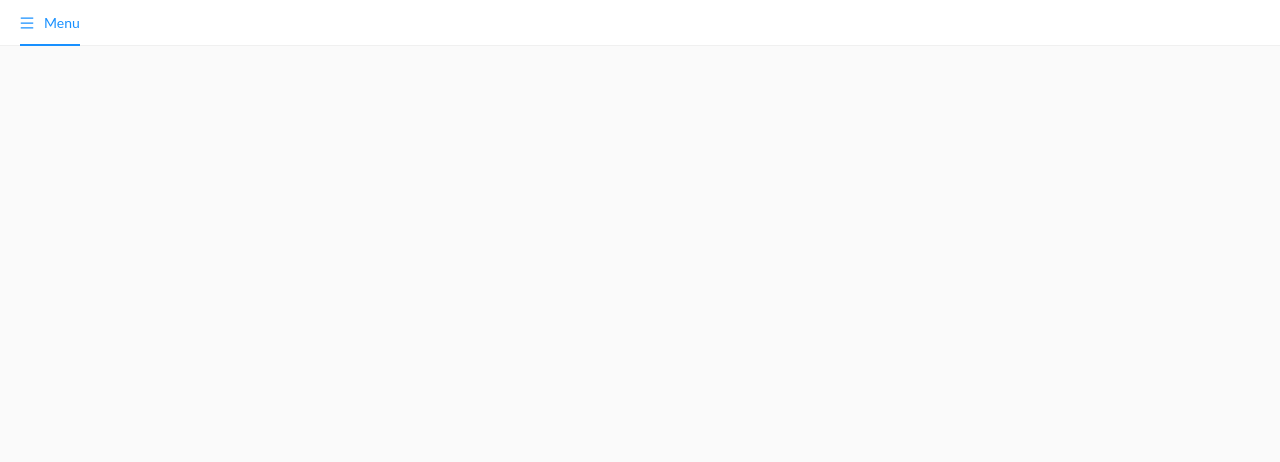
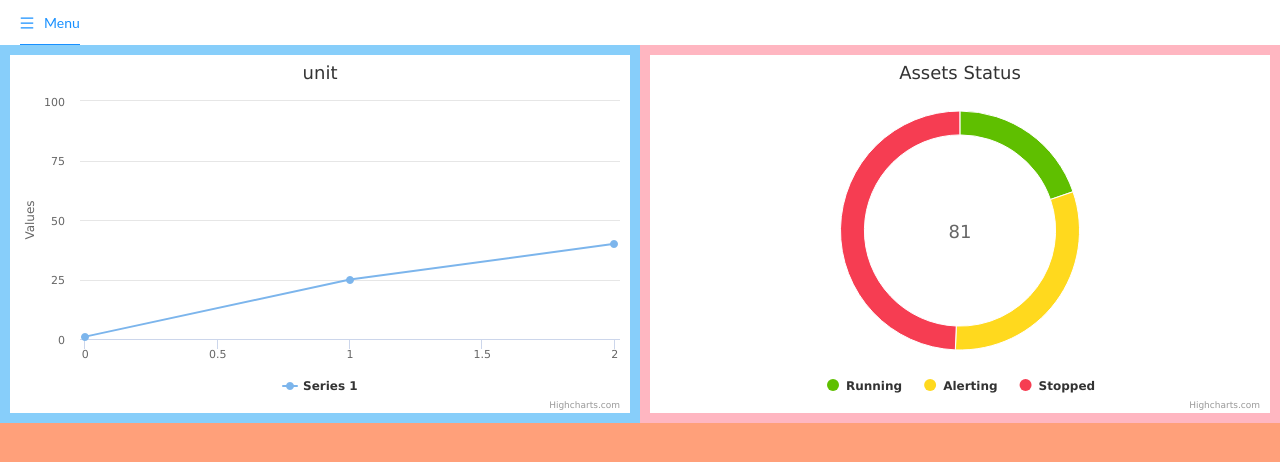
Before and after one commit to Danilosrr/Tractian-challenge-Front, a React (Create React App) app: page /app/home in a window 1280 px wide. Shown: the top 462 px of the page. Built offline with nearby package versions, Linux system fonts and the light colour scheme.

Commit message:
added unit graph + pie graph

```diff
--- a/package.json
+++ b/package.json
@@ -7,6 +7,8 @@
     "@testing-library/react": "^13.4.0",
     "@testing-library/user-event": "^13.5.0",
     "antd": "^4.23.4",
+    "highcharts": "^10.2.1",
+    "highcharts-react-official": "^3.1.0",
     "react": "^18.2.0",
     "react-dom": "^18.2.0",
     "react-router-dom": "^6.4.2",
--- a/src/App.js
+++ b/src/App.js
@@ -1,5 +1,6 @@
 import { BrowserRouter, Routes, Route } from "react-router-dom";
 import GlobalStyle from './assets/css/Globalstyle';
+import { Overview } from "./components/Overview";
 import { MainApp } from "./components/shared/Main";
 
 export default function App() {
@@ -11,7 +12,10 @@ export default function App() {
         <Routes>
           <Route path="/" element={<></>} />
           <Route path="app" element={<MainApp />}>
-            <Route path="/app/home" element={<></>} />
+            <Route path="/app/home" element={<Overview></Overview>} />
+            <Route path="/app/units" element={<></>} />
+            <Route path="/app/assets" element={<></>} />
+            <Route path="/app/users" element={<></>} />
           </Route>
         </Routes>
       </BrowserRouter>
--- a/src/assets/css/Globalstyle.js
+++ b/src/assets/css/Globalstyle.js
@@ -143,6 +143,12 @@ const GlobalStyle = createGlobalStyle`
     ::placeholder {
     color: #ffffff;
   }
+
+    ::-webkit-scrollbar {
+    display: none;
+  }
+    -ms-overflow-style: none;
+    scrollbar-width: none;
 `;
 
 export default GlobalStyle;
--- /dev/null
+++ b/src/components/Overview.js
@@ -0,0 +1,100 @@
+import { Space } from 'antd';
+import Highcharts, { chart } from 'highcharts';
+import HighchartsReact from 'highcharts-react-official';
+
+export function Overview() {
+  const statusData = [{name:'Running', y:16, color:'#5FBF00'}, {name:'Alerting', y:25, color:'#FFD91E'}, {name:'Stopped', y:40, color:'#F63D52'}]
+
+  const chart = {
+    title: {
+      text: 'unit'
+    },
+    series: [{
+      data: [1, 25, 40]
+    }],
+    yAxis: {
+      max: Math.max(100),
+      min: Math.min(0)
+    },
+  };
+  const pie = {
+    title: {
+      text: 'Assets Status'
+    },
+    subtitle: {
+      text: statusData.map(i=>i.y).reduce((sum,a)=>sum+a,0),
+      align: 'center',
+      verticalAlign: 'middle',
+      style: { fontSize: "18px" }
+    },
+    chart: {
+      type: 'pie',
+    },
+    series: [{
+      innerSize: '80%',
+      name: 'Assets',
+      data: statusData
+    }],
+    plotOptions: {
+      pie: {
+        allowPointSelect: true,
+        cursor: 'pointer',
+        showInLegend: true,
+        dataLabels: {
+          enabled: false,
+        }
+      }
+    },
+    tooltip: {
+      pointFormat: '{series.name}: <b>{point.y} </b><p>({point.percentage:.1f}%)</p>'
+    }
+  }
+  return (
+    <>
+      <div
+        style={{
+          display: 'flex',
+          alignItems: 'center',
+          justifyContent: 'center',
+          padding: '10px',
+          gap: '10px',
+          backgroundColor: 'lightskyblue',
+          position: 'absolute',
+          top: 0,
+          width: '50%',
+          height: '50%',
+          flexWrap: 'wrap',
+          overflowY: 'scroll',
+        }}
+      >
+        <HighchartsReact
+          containerProps={{ style: { width: "100%", height: '100%' } }}
+          highcharts={Highcharts}
+          options={chart}
+        />
+        <HighchartsReact
+          containerProps={{ style: { width: "100%", height: '100%' } }}
+          highcharts={Highcharts}
+          options={chart}
+        />
+      </div>
+      <div
+        style={{
+          backgroundColor: 'lightpink',
+          position: 'absolute',
+          padding: '10px',
+          top: 0,
+          right: 0,
+          width: '50%',
+          height: '50%',
+        }}
+      >
+        <HighchartsReact
+          containerProps={{ style: { width: "100%", height: '100%' } }}
+          highcharts={Highcharts}
+          options={pie}
+        />
+      </div>
+    </>
+  );
+}
--- a/src/components/shared/Main.js
+++ b/src/components/shared/Main.js
@@ -15,13 +15,13 @@ export function MainApp() {
           <Menu.Item key="SubMenu1" icon={<FundViewOutlined />} onClick={()=>{navigate(`/app/home`)}}>
             Overview
           </Menu.Item>
-          <Menu.Item key="SubMenu2" icon={<BlockOutlined />} onClick={()=>{navigate(`/app/Units`)}}>
+          <Menu.Item key="SubMenu2" icon={<BlockOutlined />} onClick={()=>{navigate(`/app/units`)}}>
             Units
           </Menu.Item>
-          <Menu.Item key="SubMenu3" icon={<TableOutlined />} onClick={()=>{navigate(`/app/Assets`)}}>
+          <Menu.Item key="SubMenu3" icon={<TableOutlined />} onClick={()=>{navigate(`/app/assets`)}}>
             Assets
           </Menu.Item>
-          <Menu.Item key="SubMenu4" icon={<TeamOutlined />} onClick={()=>{navigate(`/app/Users`)}}>
+          <Menu.Item key="SubMenu4" icon={<TeamOutlined />} onClick={()=>{navigate(`/app/users`)}}>
             Users
           </Menu.Item>
         </Menu.SubMenu>
@@ -31,7 +31,15 @@ export function MainApp() {
         style={{
           display: 'flex',
           alignItems: 'center',
-          justifyContent: 'center',
+          justifyContent: 'flex-start',
+          backgroundColor: 'lightsalmon',
+          position: 'fixed',
+          top: '45px',
+          bottom: 0,
+          width: '100%',
+          height: 'calc(100% - 45px)',
+          overflow: 'hidden',
+          flexWrap: 'wrap',
         }}
       >
         <Outlet />
```
Also changed, not shown: src/components/Upload.js (added), src/components/upload.js (deleted), 1 other file (tests, documents, lock files or other folders).
